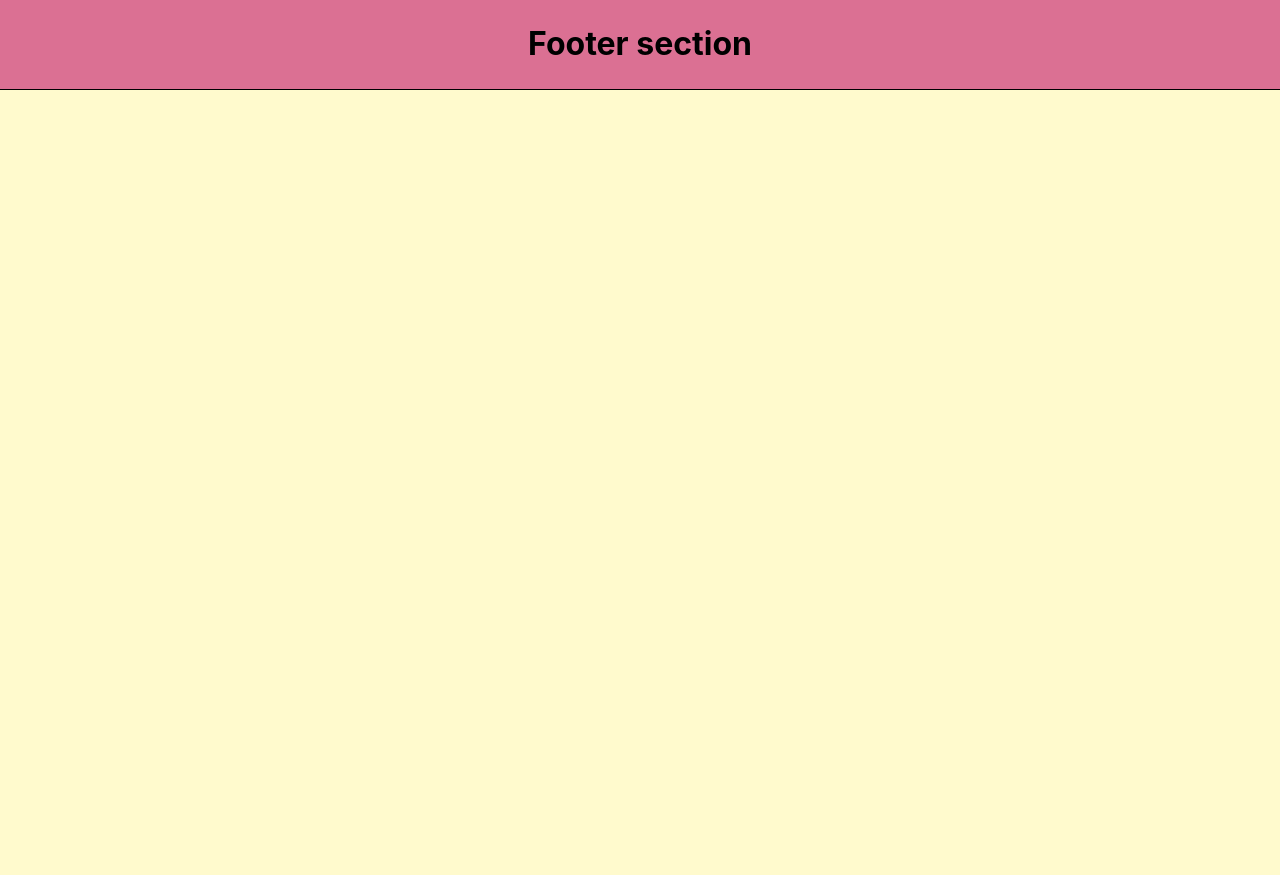
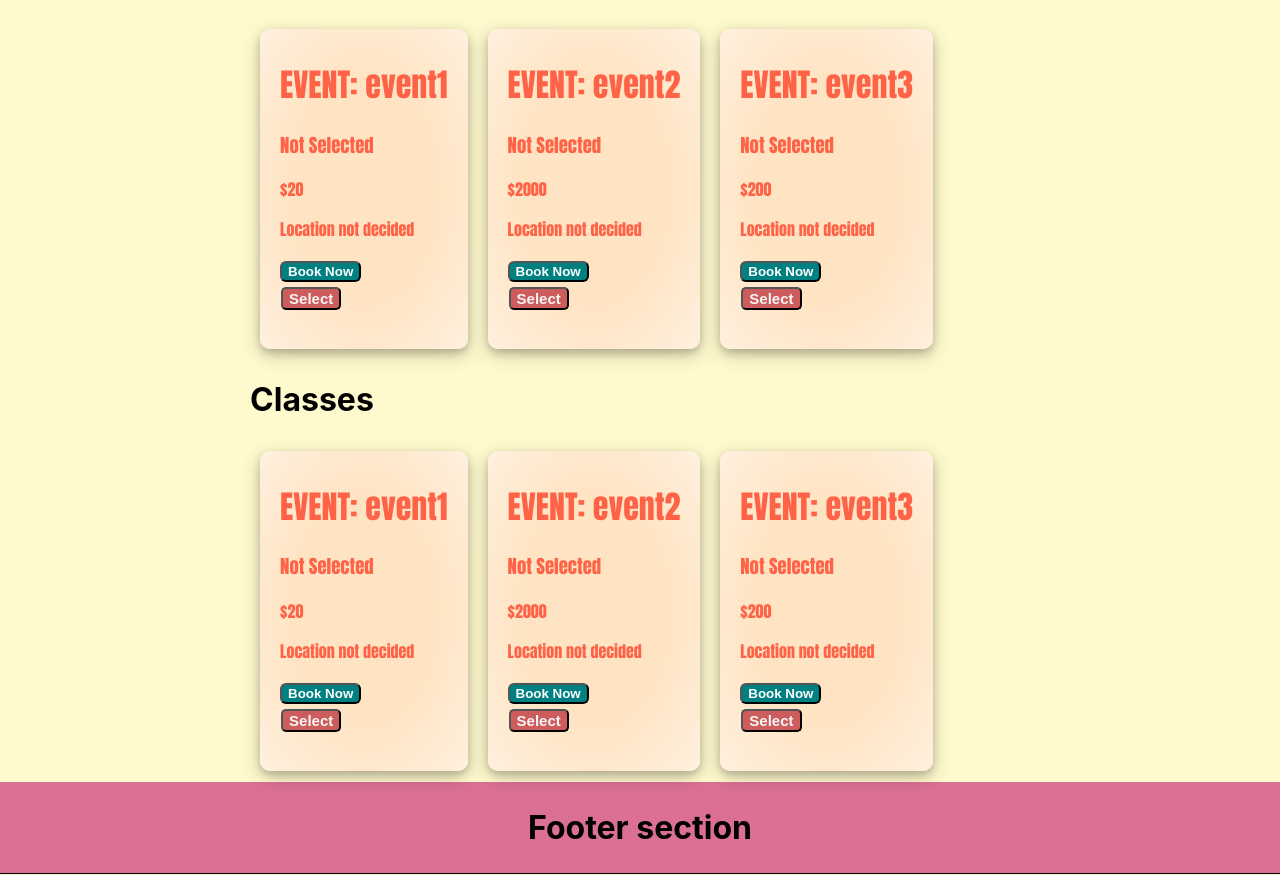
Before and after one commit to PriyathamVarma/react-udemy, a React (Create React App) app in the folder chapter-2-reactBasics/my-app/: page / in a window 1280 px wide. Shown: the part 920-1795 px from the top of the page. Before the commit the page ends 1011 px from the top, so only its background shows below. Built offline with nearby package versions, Linux system fonts and the light colour scheme.

Commit message:
nice ui functionalities

```diff
--- a/chapter-2-reactBasics/my-app/src/App.css
+++ b/chapter-2-reactBasics/my-app/src/App.css
@@ -36,10 +36,14 @@
   height: 100vh;
   margin:0;
   flex-basis: 20%;
+  background-color:darksalmon;
 
 }
 
 .aside{
- align-self: flex-start;
+
  text-align: left;
+ justify-content: space-evenly;
+ margin-left:20px;
+
 }
--- a/chapter-2-reactBasics/my-app/src/App.js
+++ b/chapter-2-reactBasics/my-app/src/App.js
@@ -26,7 +26,10 @@ const App = () => {
 
             <div className="side-container">
 
+                  {/* Events components */}
                   <div className="aside">
+
+                      <h1>Events</h1>
 
 
                       <ExpenseItem
@@ -54,13 +57,12 @@ const App = () => {
                         price ={data[2].price}
                         date={data[2].date} />
 
+                  </div>{/* Events components */}
 
-
-
-                  </div>
-
+                  {/* Meetings components */}
                   <div className="aside">
 
+                  <h1>Meetings</h1>
 
                       <ExpenseItem
                         name={data[0].name}
@@ -78,7 +80,30 @@ const App = () => {
                         date={data[2].date} />
 
 
-                  </div>
+                  </div>{/* Meetings components Ends*/}
+
+                  {/* Classses components */}
+                  <div className="aside">
+
+                  <h1>Classes</h1>
+
+                      <ExpenseItem
+                        name={data[0].name}
+                        price ={data[0].price}
+                        date={data[0].date} />
+
+                      <ExpenseItem
+                        name={data[1].name}
+                        price ={data[1].price}
+                        date={data[1].date} />
+
+                      <ExpenseItem
+                        name={data[2].name}
+                        price ={data[2].price}
+                        date={data[2].date} />
+
+
+                  </div>{/* classes components ends */}
 
             </div>
 
--- a/chapter-2-reactBasics/my-app/src/components/ExpenseItem.css
+++ b/chapter-2-reactBasics/my-app/src/components/ExpenseItem.css
@@ -1,14 +1,45 @@
+@keyframes example {
+    0%   {background-image: radial-gradient(#FFD8AB,#FFD8AB,#FFE4C4);}
+    25%  {background-image: radial-gradient(#FFE4C4,#FFE4C4,#FFF0DE);}
+    50%  {background-image: radial-gradient(#FFF0DE,#FFF0DE,#FFFBF7);}
+    100% {background-image: radial-gradient(#FFFBF7,#FFFBF7,white);}
+  }
+
+
 .Card {
-    background-color: bisque;
+    /*background-color: bisque;*/
     margin:10px 10px;
     padding:10px 20px;
-    border: 2px solid black;
+    box-shadow: 0 4px 8px 0 rgba(0, 0, 0, 0.2), 0 6px 20px 0 rgba(0, 0, 0, 0.19);
     width: auto;
-    min-height: 100px;
+    min-height: 300px;
+    max-height: 300px;
     border-radius: 10px;
     color:tomato;
     font-family:Impact, Haettenschweiler, 'Arial Narrow Bold', sans-serif;
     display: inline-block;
+    animation-name: example;
+    animation-duration: 20s;
+    animation-iteration-count: infinite;
+    animation-direction: alternate;
+    animation-timing-function: ease-in-out;
+}
+
+
+.Card2 {
+    /*background-color: bisque;*/
+    background-color:bisque;
+    margin:10px 10px;
+    padding:10px 20px;
+    box-shadow: 0 4px 8px 0 rgba(0, 0, 0, 0.2), 0 6px 20px 0 rgba(0, 0, 0, 0.19);
+    width: auto;
+    min-height: 300px;
+    max-height: 300px;
+    border-radius: 10px;
+    color:tomato;
+    font-family:Impact, Haettenschweiler, 'Arial Narrow Bold', sans-serif;
+    display: inline-block;
+    border: 1px solid black;
 }
 
 .btn{
--- a/chapter-2-reactBasics/my-app/src/components/ExpenseItem.js
+++ b/chapter-2-reactBasics/my-app/src/components/ExpenseItem.js
@@ -7,20 +7,35 @@ import { useState } from 'react';
 const ExpenseItem = (props) => {
     const dummyData = 'Location not decided';
 
+    const selected = false;
+
     //sample of state use
     const[name,setName] = useState(props.name);
+    const[slct,setSlct] = useState(selected);
 
     // button clicked function
     const btnClicked = () =>{
-        console.log("Button clicked which triggered btnClicked");
+
+        if(slct === false){
+
+            setSlct(true);
+
+        }
+        else{
+            setSlct(false);
+        }
+
+
+
     }
 
   return (
 
-    <div className="Card">
+    <div className={slct ? 'Card2':'Card'}>
 
         <div>
            <h1> EVENT: <span> {name.toLowerCase()} </span>  </h1>
+           <h3>{slct ? 'Selected':'Not Selected'}</h3>
         </div>
 
         <div>
@@ -29,7 +44,7 @@ const ExpenseItem = (props) => {
             <p> {dummyData} </p>
             <button className="btn" onClick={() => {alert(props.name + 'is not available to book now')}}>Book Now</button>
 
-            <button className="btn2" onClick={btnClicked}>State button</button>
+            <button className="btn2" onClick={btnClicked}>Select</button>
 
         </div>
 
```
